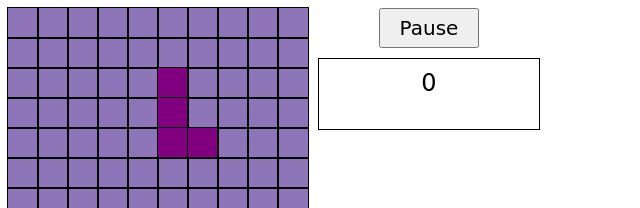
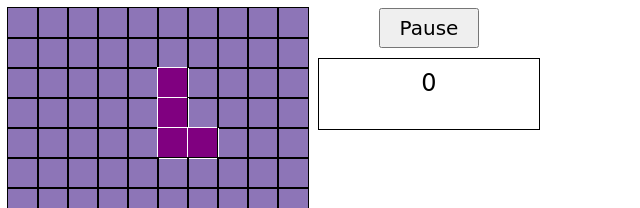
Before and after one commit to Sona-Gasparyan/Tetris, a plain HTML site: page index.html in a window 1280 px wide. Both pictures are taken after a click on the button "Start". Shown: the top 208 px of the page, without its empty margins (0-640 px from the left). Drawn offline with Linux system fonts and the light colour scheme.

Commit message:
Update style.css

```diff
--- a/style.css
+++ b/style.css
@@ -17,6 +17,7 @@
 
 .item.active {
     background-color: purple;
+outline: 1px solid white;
 }
 
 #startGame {
```
